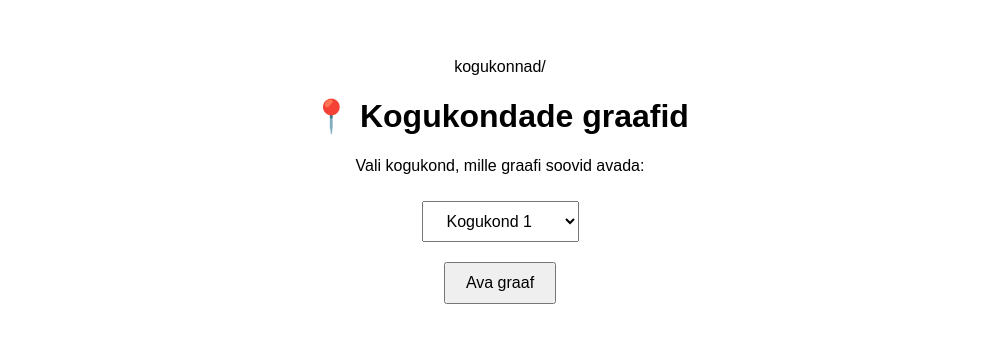
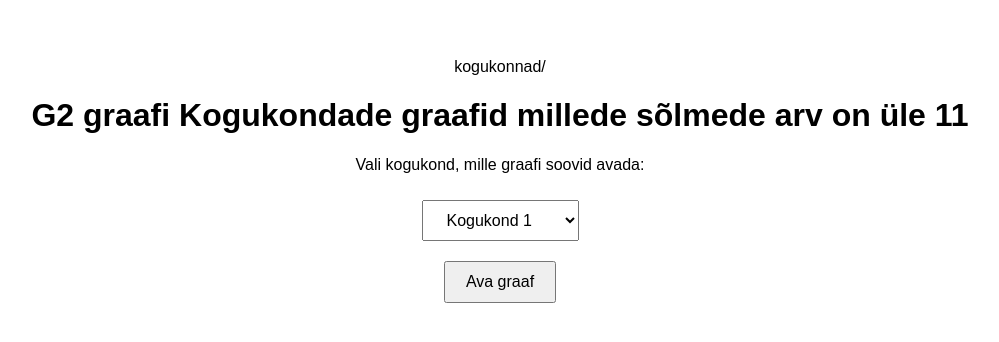
Before and after one commit to AntiRoots/mag_project, a plain HTML site: page docs/kogukonnad.html in a window 1280 px wide. Shown: the whole page, without its empty margins (140-1139 px from the left). Drawn offline with Linux system fonts and the light colour scheme.

Commit message:
Update kogukonnad.html

```diff
--- a/docs/kogukonnad.html
+++ b/docs/kogukonnad.html
@@ -17,7 +17,7 @@ kogukonnad/<!DOCTYPE html>
   </style>
 </head>
 <body>
-  <h1>📍 Kogukondade graafid</h1>
+  <h1>G2 graafi Kogukondade graafid millede sõlmede arv  on üle 11</h1>
   <p>Vali kogukond, mille graafi soovid avada:</p>
 
   <select id="communitySelect">
```
